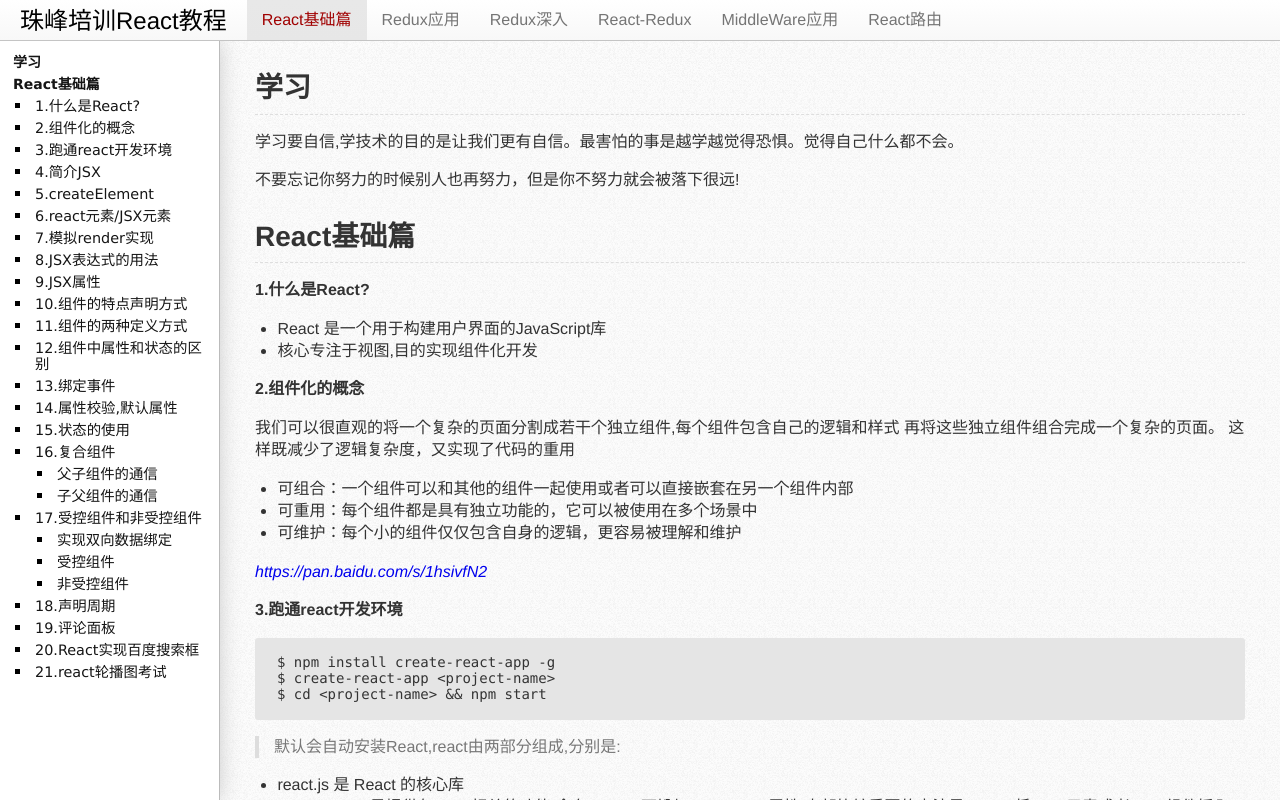
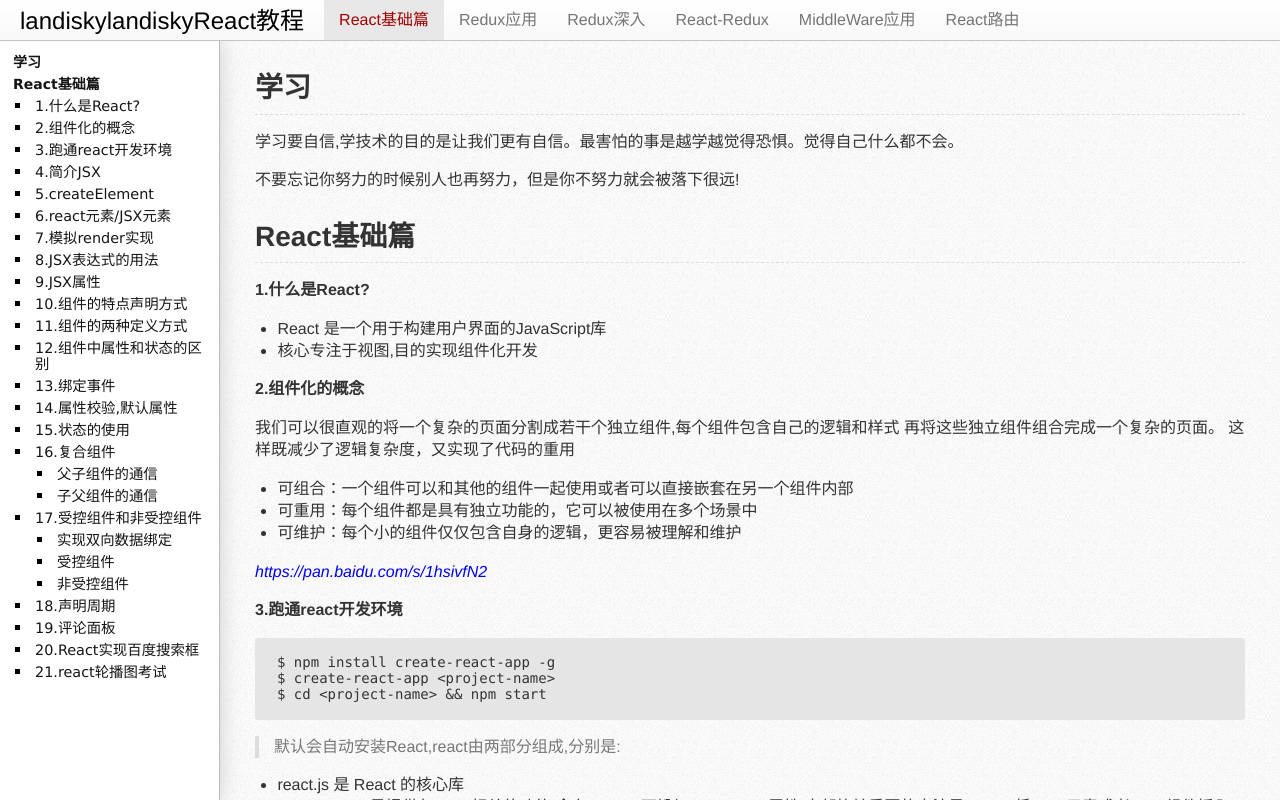
Before and after one commit to zhufengzhufeng/zhufengreact, a website: page index.html in a window 1280 px wide. Drawn offline with Linux system fonts and the light colour scheme.

Commit message:
Update index.html

```diff
--- a/index.html
+++ b/index.html
@@ -10,7 +10,7 @@
 <div class="nav">
     <div class="logo">
 
-            珠峰培训React教程
+            landiskylandiskyReact教程
 
     </div>
 <ul><li class="active"><a href="index.html">React基础篇</a></li><li><a href="html/Redux应用.html">Redux应用</a></li><li><a href="html/Redux深入.html">Redux深入</a></li><li><a href="html/React-Redux.html">React-Redux</a></li><li><a href="html/MiddleWare应用.html">MiddleWare应用</a></li><li><a href="html/React路由.html">React路由</a></li></ul></div>
```
